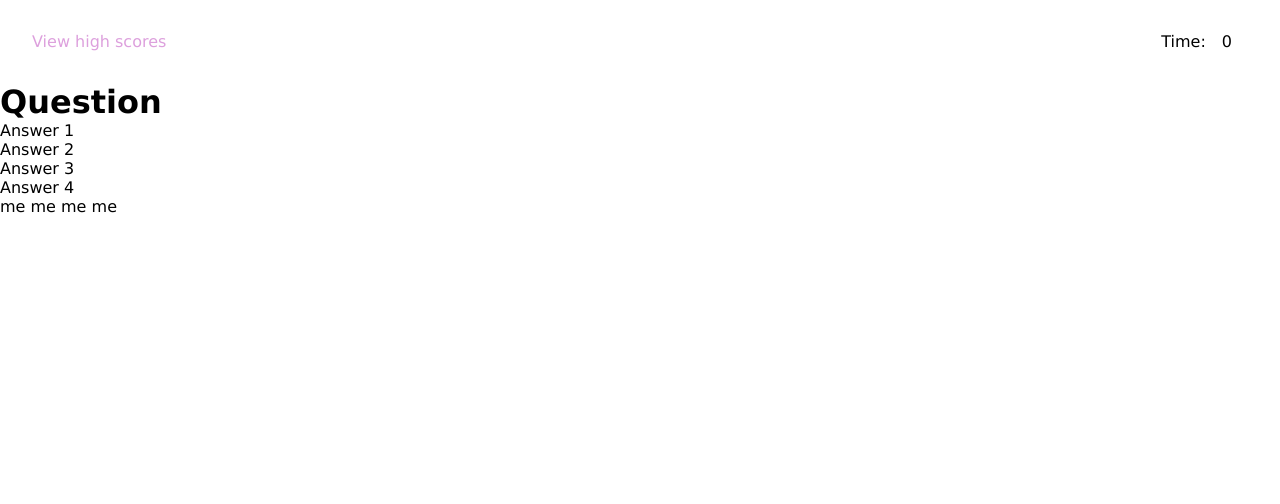
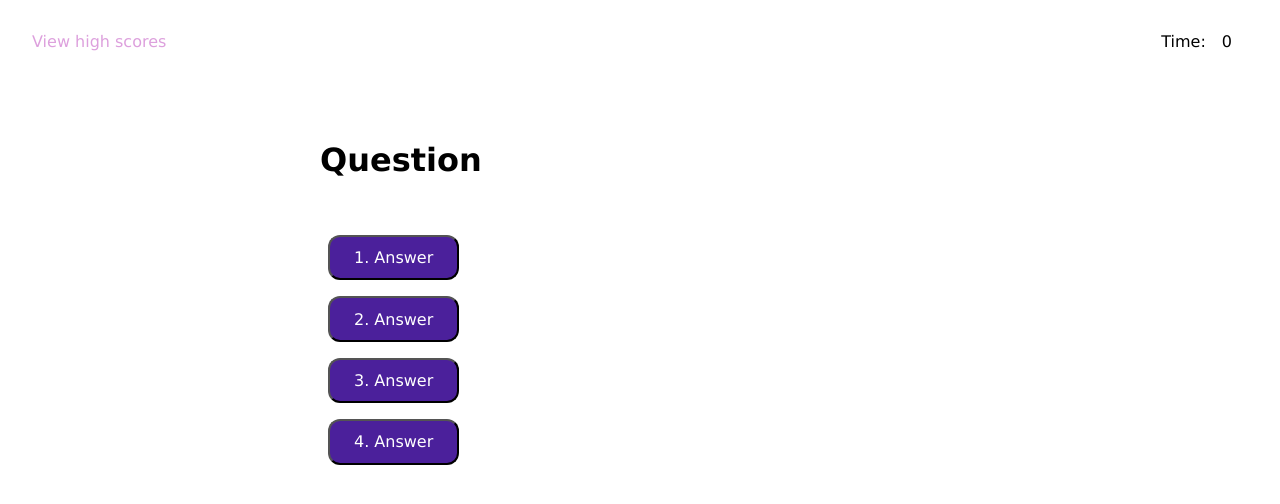
Before and after one commit to jonmanquincy/UoFUBootCampChallenge04, a plain HTML site: page index.html in a window 1280 px wide. Drawn offline with Linux system fonts and the light colour scheme.

Commit message:
quiz styling

```diff
--- a/assets/css/styles.css
+++ b/assets/css/styles.css
@@ -44,3 +44,32 @@ a:hover {
 #current-time {
     padding: 0rem 1rem;
 }
+
+
+.quiz-section {
+    margin: auto;
+    width: 50%;
+    padding: 10px;
+}
+
+h1 {
+    margin: 2rem 0;
+    padding: 1rem 0;
+}
+
+ul li {
+    padding: .5rem;
+    list-style: none;
+}
+
+.answer-choice {
+    padding: .7rem 1.5rem;
+    font-size: 1rem;
+    color: white;
+    background-color: rgb(75, 32, 155);
+    border-radius: 12px;
+}
+
+.answer-choice:hover {
+    opacity: .5;
+}
--- a/index.html
+++ b/index.html
@@ -18,18 +18,25 @@
         </div>
     </header>
 
-    <body>
+    <div class="quiz-section">
         <h1>Question</h1>
-        <ol>
-            <li id="answer-1" class="answer-choice">Answer 1</li>
-            <li id="answer-2" class="answer-choice">Answer 2</li>
-            <li id="answer-3" class="answer-choice">Answer 3</li>
-            <li id="answer-4" class="answer-choice">Answer 4</li>
-        </ol>
-    </body>
+        <ul>
+            <li id="answer-1">
+                <button class="answer-choice">1. Answer</button>
+            </li>
 
-    <footer>
-        <div>me me me me</div>
-    </footer>
+            <li id="answer-2">
+                <button class="answer-choice">2. Answer</button>
+            </li>
+
+            <li id="answer-3">
+                <button class="answer-choice">3. Answer</button>
+            </li>
+            <li id="answer-4">
+                <button class="answer-choice">4. Answer</button>
+            </li>
+        </ul>
+    </div>
+
 </body>
 </html>
```
